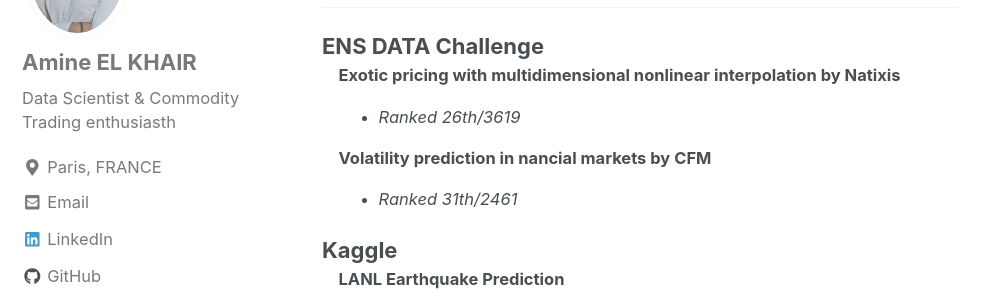
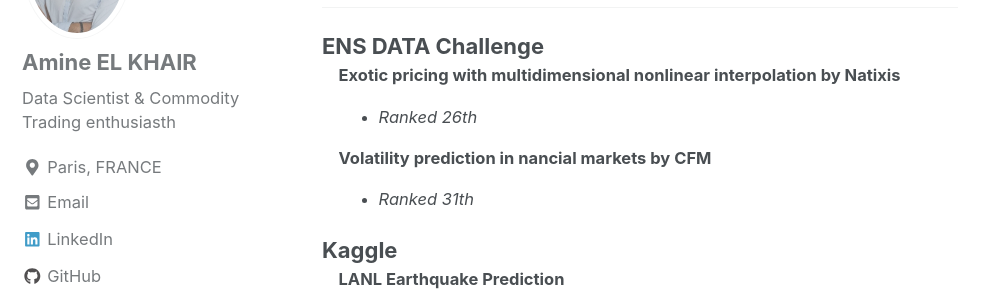
Before and after one commit to aelkhair/aelkhair.github.io, a Jekyll site: the page built from _pages/cv.md, in a window 1280 px wide and 900 px high, scrolled down 2384 px. Shown: the part 153-453 px from the top of the window, without its empty margins (0-999 px from the left). Built offline with Jekyll 4.4.1, drawn with Linux system fonts in a browser that asks for light colours; nearby versions of some CDN libraries.

Commit message:
correcting error

```diff
--- a/_pages/cv.md
+++ b/_pages/cv.md
@@ -77,10 +77,10 @@
 ENS DATA Challenge
 :   **Exotic pricing with multidimensional nonlinear interpolation by Natixis**
 
-    * *Ranked 26th/3619*
+    * *Ranked 26th*
 :   **Volatility prediction in nancial markets by CFM**
 
-    * *Ranked 31th/2461*
+    * *Ranked 31th*
 
 Kaggle
 :   **LANL Earthquake Prediction**
```
